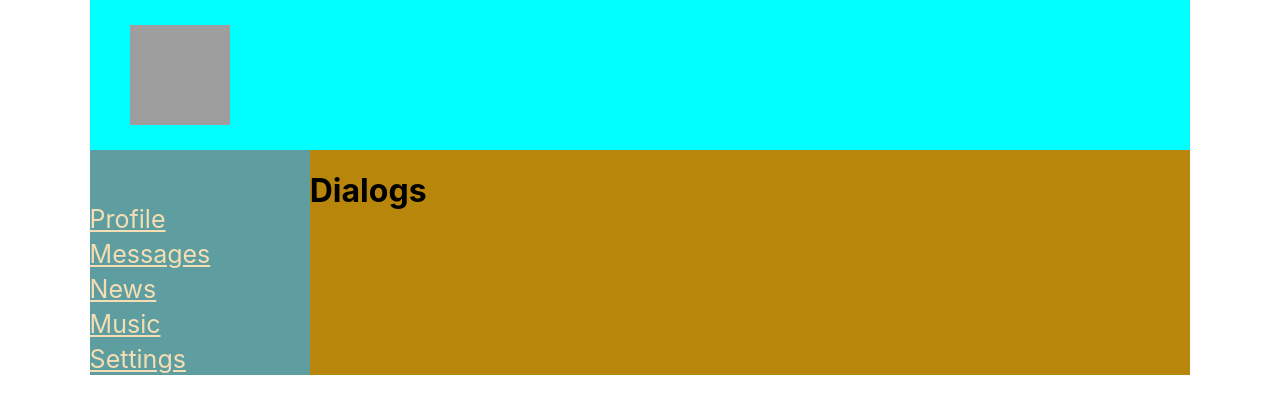
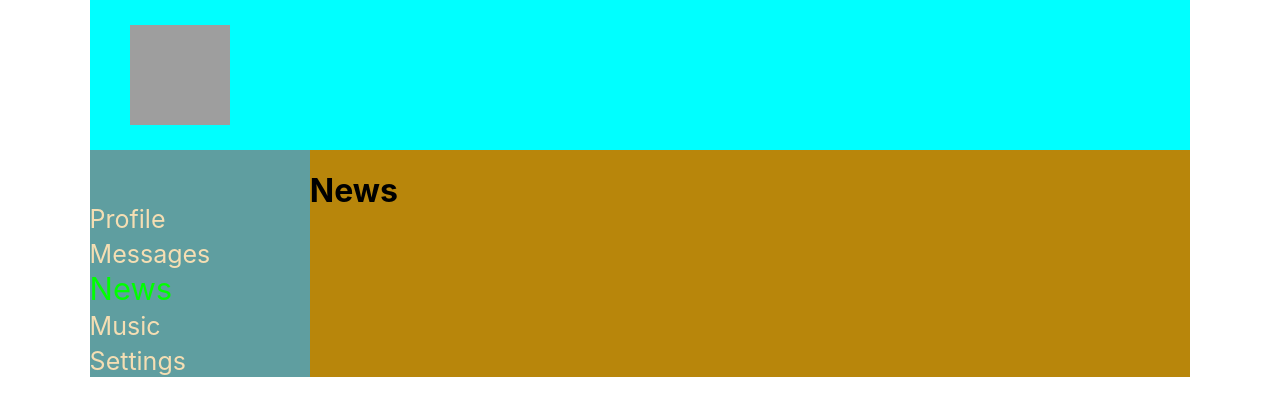
Before and after one commit to 02pov57/react2022, a React (Create React App) app: page /news in a window 1280 px wide. Shown: the top 416 px of the page. Built offline with nearby package versions, Linux system fonts and the light colour scheme; grey boxes are pictures that could not be loaded.

Commit message:
add navigation and style on active link

```diff
--- a/package.json
+++ b/package.json
@@ -8,6 +8,7 @@
     "@testing-library/user-event": "^13.5.0",
     "react": "^18.2.0",
     "react-dom": "^18.2.0",
+    "react-router-dom": "^6.6.1",
     "react-scripts": "5.0.1",
     "web-vitals": "^2.1.4"
   },
--- a/src/App.js
+++ b/src/App.js
@@ -1,27 +1,38 @@
 import logo from './logo.svg';
-import './App.css';
+import stl from './App.module.css';
 import Header from "./Components/Header/Header";
 import Navmenu from "./Components/Navmenu/Navmenu";
 import Profile from "./Components/Profile/Profile";
+import News from "./Components/News/News";
 import Dialogs from "./Components/Dialogs/Dialogs";
+import {BrowserRouter, Routes, Route} from "react-router-dom";
+import Music from "./Components/Music/Music";
+import Settings from "./Components/Settings/Settings";
 
 function App() {
     return (
-        <div className="App">
-            <Header />
-            <div className="base">
-                <Navmenu />
-              <div className="content">
-                  <Dialogs />
-              </div>
+        <BrowserRouter>
 
+            <div className={stl.App}>
+                <Header/>
+                <div className={stl.base}>
+                    <Navmenu/>
+                    <div className={stl.content}>
+                        <Routes>
+                            <Route path='/dialogs' element={<Dialogs />}/>
+                            <Route path='/profile' element={<Profile />}/>
+                            <Route path='/' element={<Profile />}/>
+                            <Route path='/news' element={<News />}/>
+                            <Route path='/music' element={<Music />}/>
+                            <Route path='/settings' element={<Settings />}/>
+                        </Routes>
 
+                    </div>
+                </div>
             </div>
-        </div>
+        </BrowserRouter>
     );
 }
 
 
-
-
 export default App;
--- /dev/null
+++ b/src/Components/Music/Music.jsx
@@ -0,0 +1,11 @@
+import App from "../../App";
+
+function Music(){
+    return(
+        <div>
+            <h1>Music</h1>
+        </div>
+    )
+}
+
+export default Music;
--- a/src/Components/Navmenu/Navmenu.jsx
+++ b/src/Components/Navmenu/Navmenu.jsx
@@ -1,23 +1,24 @@
 import App from "../../App";
 import stl from './Navmenu.module.css';
+import {NavLink} from "react-router-dom";
 
 function Navmenu() {
     return (
         <div className={stl.navmenu}>
             <div className="">
-                <a href="" className={stl.item}>Profile</a>
+                <NavLink  to="/profile" className={({ isActive }) => isActive ? stl.active : stl.item}>Profile</NavLink>
             </div>
             <div className="">
-                <a href="" className={stl.item}>Messages</a>
+                <NavLink to="/dialogs" className={({ isActive }) => isActive ? stl.active : stl.item}>Messages</NavLink>
             </div>
             <div className="">
-                <a href="" className={stl.item}>News</a>
+                <NavLink to="/news" className={({ isActive }) => isActive ? stl.active : stl.item}>News</NavLink>
             </div>
             <div className="">
-                <a href="" className={stl.item}>Music</a>
+                <NavLink to="/music" className={({ isActive }) => isActive ? stl.active : stl.item}>Music</NavLink>
             </div>
             <div className="">
-                <a href="" className={stl.item}>Settings</a>
+                <NavLink to="/settings" className={({ isActive }) => isActive ? stl.active : stl.item}>Settings</NavLink>
             </div>
         </div>
     );
--- a/src/Components/Navmenu/Navmenu.module.css
+++ b/src/Components/Navmenu/Navmenu.module.css
@@ -10,5 +10,11 @@
 .item{
     color: wheat;
     font-size: 25px;
-    underline: none;
+    text-decoration: none;
 }
+
+.active{
+    color:lime;
+    text-decoration: none;
+    font-size: 31px;
+}
--- /dev/null
+++ b/src/Components/News/News.jsx
@@ -0,0 +1,11 @@
+import App from "../../App";
+
+function News(){
+    return(
+        <div>
+            <h1>News</h1>
+        </div>
+    )
+}
+
+export default News;
--- /dev/null
+++ b/src/Components/Settings/Settings.jsx
@@ -0,0 +1,11 @@
+import App from "../../App";
+
+function Settings(){
+    return(
+        <div>
+            <h1>Settings</h1>
+        </div>
+    )
+}
+
+export default Settings;
```
Also changed, not shown: src/App.module.css (renamed from src/App.css), src/Components/Music/Music.module.css (added), src/Components/News/News.module.css (added), src/Components/Settings/Settings.module.css (added), 1 other file (tests, documents, lock files or other folders).
